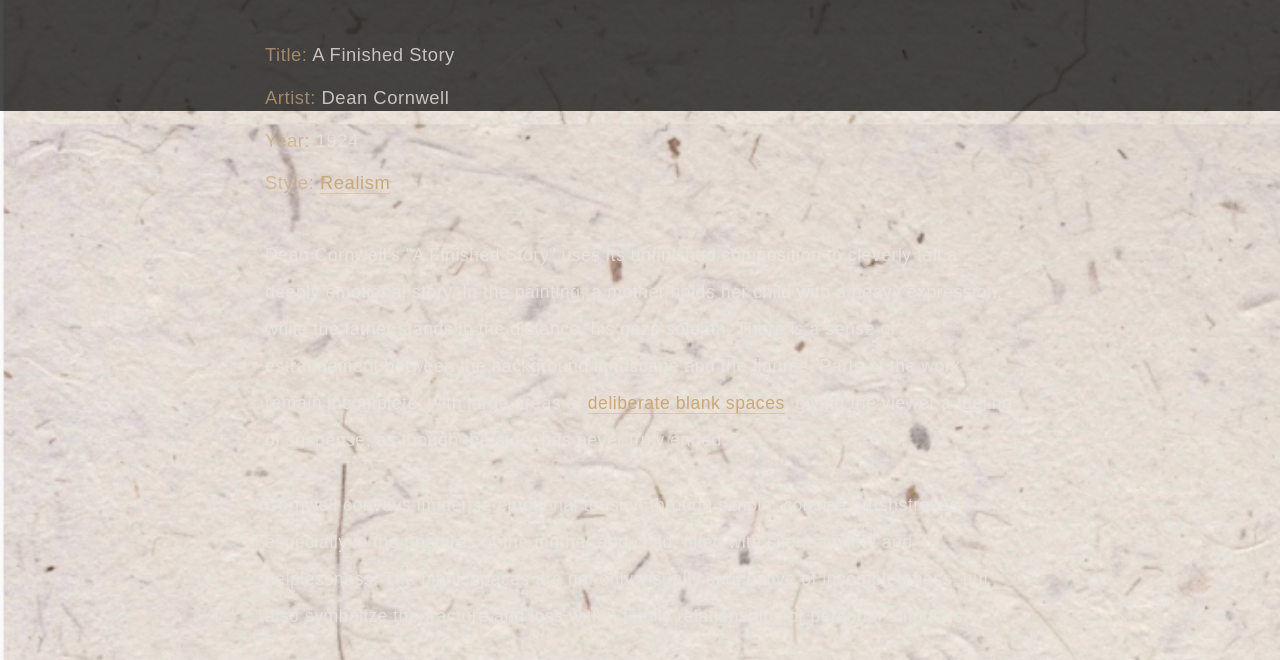
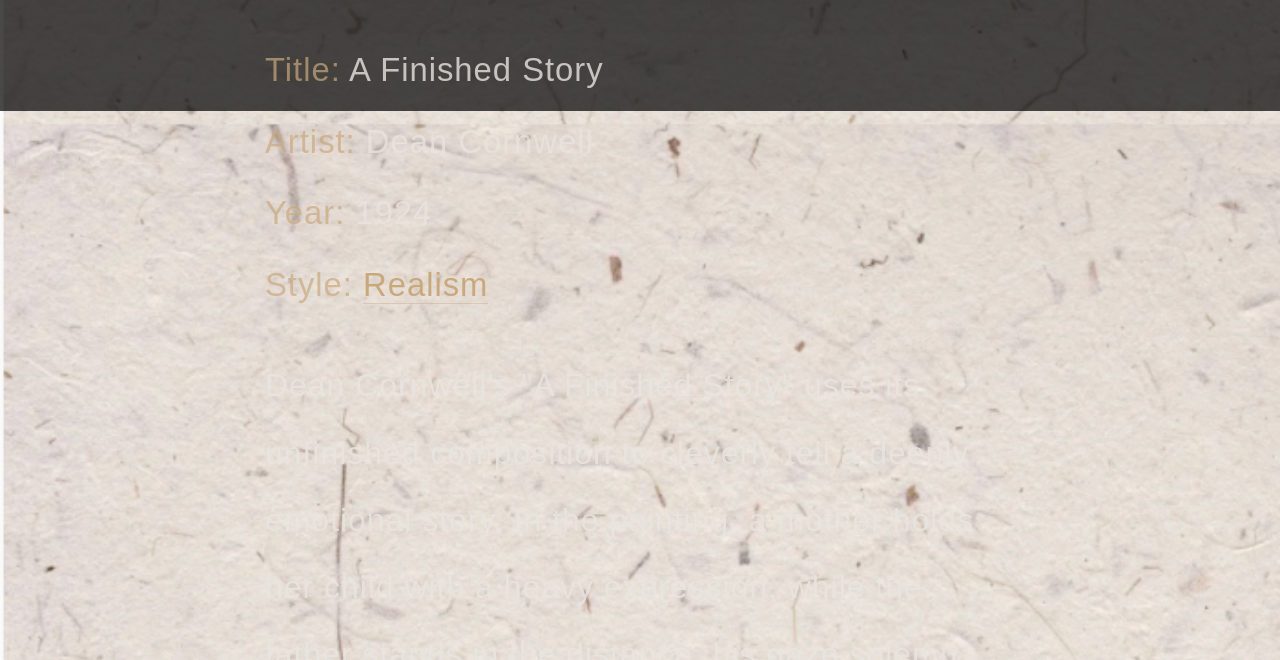
Before and after one commit to Yoyo72099/PROJECT-1-Non-linear-Space, a plain HTML site: page phase-5/secondpage.html in a window 1280 px wide. Shown: the part 689-1349 px from the top of the page. Drawn offline with Linux system fonts and the light colour scheme; a web font is replaced by a local one.

Commit message:
Update secondpage.html

```diff
--- a/phase-5/secondpage.html
+++ b/phase-5/secondpage.html
@@ -125,7 +125,7 @@
   .info-block {
     margin-bottom: 35px;
     line-height: 2;
-    font-size: 1.15rem;
+    font-size: 2.05rem;
     letter-spacing: 0.03em;
     color: rgba(232, 228, 223, 0.8);
   }
@@ -140,7 +140,7 @@
 
   .text-block {
     line-height: 2.1;
-    font-size: 1.1rem;
+    font-size: 2rem;
     letter-spacing: 0.03em;
     color: rgba(232, 228, 223, 0.85);
   }
```
